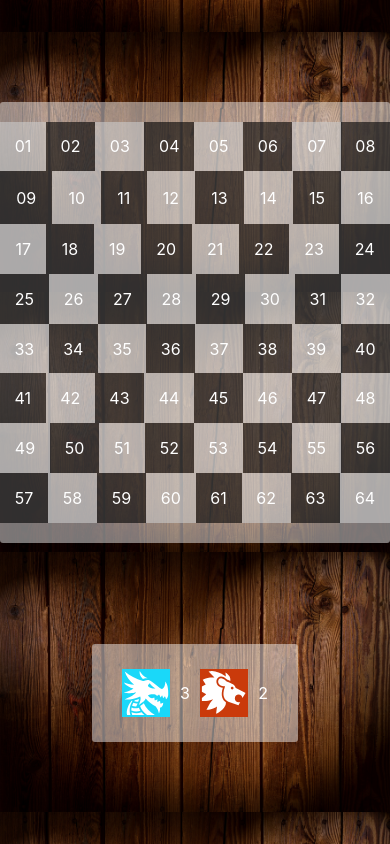
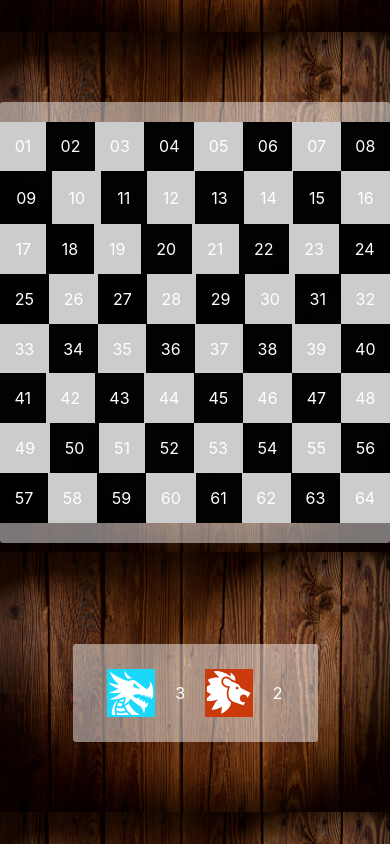
Before and after one commit to thatvictor7/checkers, a React (Create React App) app: page / in a window 390 px wide. Built offline with nearby package versions, Linux system fonts and the light colour scheme; the HTML template or start-up script is replaced by a standard one.

Commit message:
styled and branched to make starting postions for checkers

```diff
--- a/src/components/board.jsx
+++ b/src/components/board.jsx
@@ -1,12 +1,21 @@
 import '../styling/board.css'
+
+let redStart = null
+let tealStart = null
 
 function colorSelector(num, squareNum) {
     let stringNumber = doubleDigit(squareNum)
+    // console.log(num + "color select function, " + stringNumber);
     return num % 2 === 0 ?
-    <div key={squareNum} style={{backgroundColor: "rgba(204,204,204,.6)"}} className='square flex-centered'>{stringNumber}</div> :
-    <div key={squareNum} style={{backgroundColor: "rgba(0,0,0,0.6)"}} className='square flex-centered'>{stringNumber}</div>
+    // white
+    <div key={squareNum} style={{backgroundColor: "rgba(204,204,204,1)"}} className='square flex-centered'>{stringNumber}</div> :
+    // black
+    <div key={squareNum} style={{backgroundColor: "rgba(0,0,0,0.99)"}} className='square flex-centered'>{stringNumber}</div>
     // <div key={squareNum} style={{backgroundColor: "rgba(0,0,0,0.7745348505613183)"}} className='square flex-centered'><div className='disk red-checker flex-centered    '>{stringNumber}</div></div>
-    // <div key={squareNum} style={{backgroundColor: "#0478b7"}} className='square flex-centered'><div className='disk light'></div></div>
+}
+
+function startingPosition(params) {
+
 }
 
 function doubleDigit(number) {
@@ -20,7 +29,10 @@ export default function Board(props) {
     const rowNum = [0,1,2,3,4,5,6,7]
     const columnChar = [0,1,2,3,4,5,6,7]
     let counter = 0
-    // console.log(props.state.tealCheckersPositions);
+    redStart = props.state.redCheckersPositions
+    tealStart = props.state.tealCheckersPositions
+    console.log(redStart);
+    // console.log('test');
     return (
         <div id='board-container' >
             {rowNum.map((val, index) => {
@@ -29,6 +41,7 @@ export default function Board(props) {
                     {columnChar.map((v,i) => {
                         counter++
                         var res = val + v
+                        // console.log(redStart);
                     return colorSelector(res,counter)
                     // return <div key={res} className='square flex-centered'>{res}</div>
                 })}
--- a/src/components/scoreBoard.jsx
+++ b/src/components/scoreBoard.jsx
@@ -2,7 +2,7 @@ import '../styling/scoreBoard.css'
 import { GiSpikedDragonHead, GiLion } from "react-icons/gi";
 
 export default function ScoreBoard(props) {
-    console.log(props.score);
+    // console.log(props.score);
     return(
         <div id="scoreboard-container" className='flex-centered'>
             {/* teal */}
--- a/src/styling/board.css
+++ b/src/styling/board.css
@@ -7,7 +7,7 @@
     justify-content: center;
     align-content: space-between;
     flex-direction: column;
-    padding: 25px;
+    /* padding: 25px; */
 }
 
 .square {
--- a/src/styling/scoreBoard.css
+++ b/src/styling/scoreBoard.css
@@ -2,7 +2,7 @@
     background-color: rgba(255, 255, 255, 0.463);
     border-radius: 3px;
     height: fit-content;
-    width: 40%;
+    width: 25%;
     padding: 25px;
     flex-direction: row;
 }
@@ -26,3 +26,9 @@
     font-size: 3em;
     color: white;
 }
+
+@media all and (max-width: 950px) {
+    #scoreboard-container {
+        width: 50%;
+    }
+}
```
